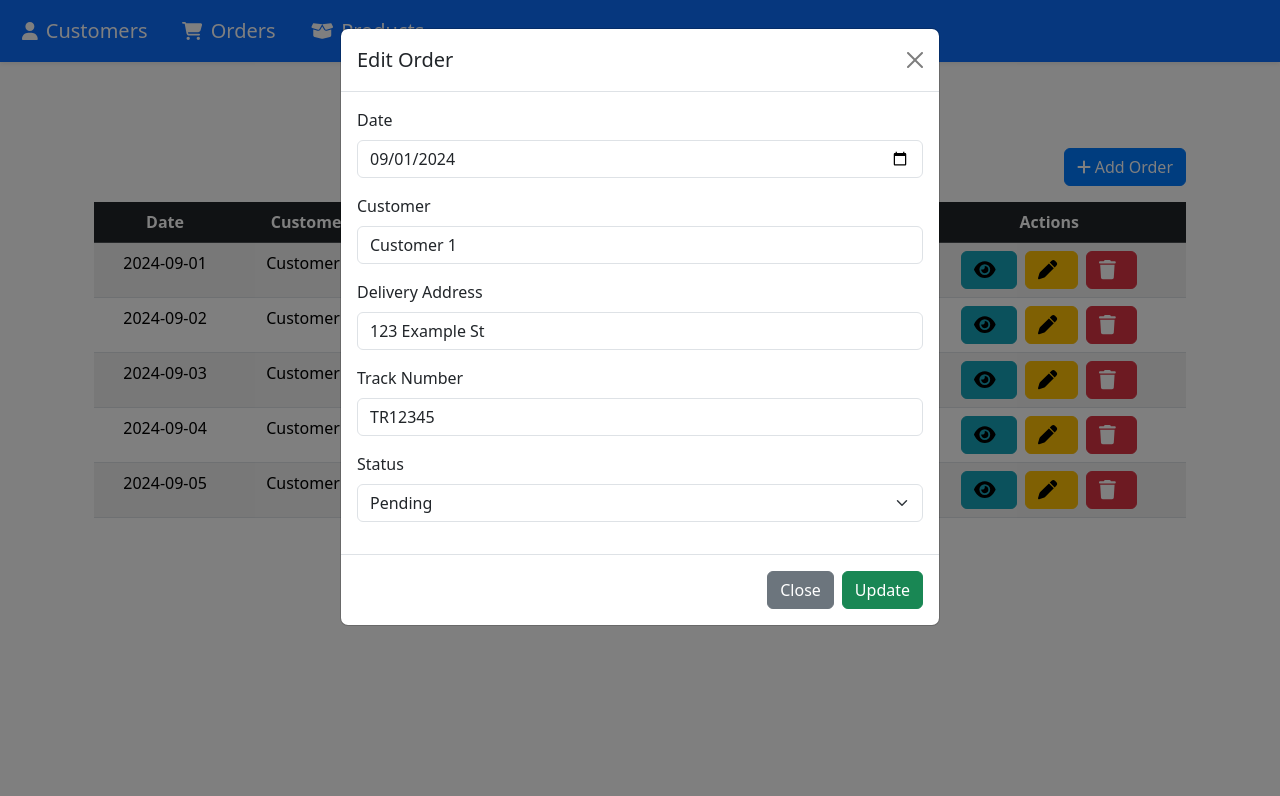
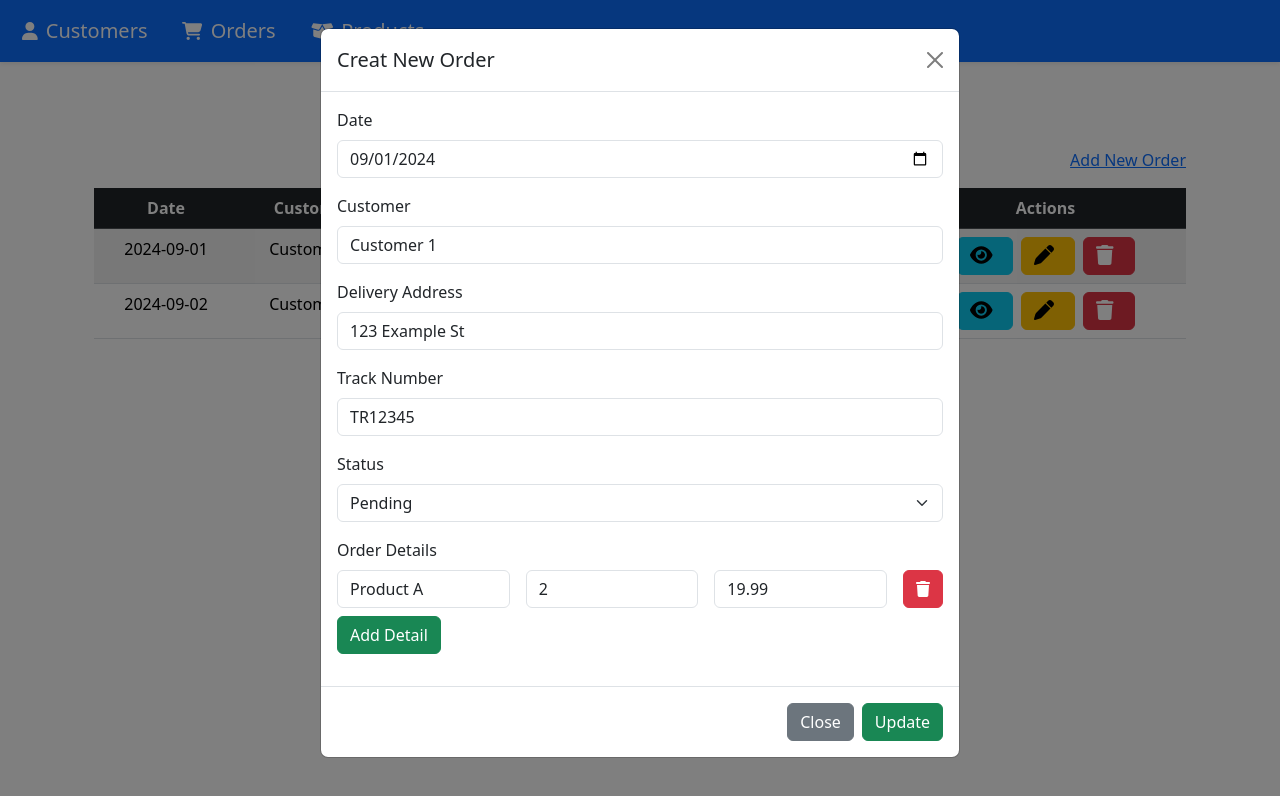
Before and after one commit to OusmaneLyDev/application-frontend-dynamique, a Vue app: page /orders in a window 1280 px wide. Both pictures are taken after a click on the button 1051 px from the left and 270 px from the top of the page. Shown: the top 796 px of the page. Built offline with nearby package versions, Linux system fonts and the light colour scheme.

Commit message:
Mise a jour du README

```diff
--- a/src/components/orders/AddOrder.vue
+++ b/src/components/orders/AddOrder.vue
@@ -1,47 +1,121 @@
+<template>
+  <div class="container">
+    <!-- <div class="row"> -->
+      <form class="row g-3">
+        <div class="btn-right-action mt-4 mb-4 d-flex justify-content-end">
+          <RouterLink
+            type="button"
+            class="btn btn-secondary mx-4"
+            :to="{ name: 'AddOrder' }"
+          >
+            Return to Order
+          </RouterLink>
+          <button type="button" class="btn btn-primary">Submit</button>
+        </div>
+        <div class="col-md-6">
+          <label for="date" class="form-label">Date</label>
+          <input type="date" class="form-control" id="date" />
+        </div>
+        <div class="col-md-6">
+          <label for="address" class="form-label">Delivery Address</label>
+          <input type="text" class="form-control" id="address" />
+        </div>
+        <div class="col-md-6">
+          <label for="name" class="form-label">Customer Name</label>
+          <input type="text" class="form-control" id="name" />
+        </div>
+        <div class="col-md-6">
+          <label for="trackNumer" class="form-label">Track Number</label>
+          <input type="text" class="form-control" id="trackNumer" />
+        </div>
+        <div class="col-md-6 offset-6">
+          <label for="status" class="form-label">Order Status</label>
+          <select class="form-select" aria-label="Default select example">
+            <option selected></option>
+            <option value="1">Processing</option>
+            <option value="2">Shipped</option>
+            <option value="3">Delivered</option>
+          </select>
+        </div>
+      </form>
+    <!-- </div> -->
+    <RouterView />
+
+    <div class="row mt-5 mx-1">
+      <h2 class="mx-0">Order Details</h2>
+      <table class="table table-bordered">
+        <thead>
+          <tr>
+            <th scope="col">Product</th>
+            <th scope="col">Quantity</th>
+            <th scope="col">Price</th>
+            <th scope="col">Actions</th>
+          </tr>
+        </thead>
+        <tbody>
+          <tr v-for="(detail, index) in orderDetail" :key="index">
+            <td>
+              <select
+                class="form-select"
+                v-model="product"
+                aria-label="Default select example"
+              >
+                <option selected>{{ detail.product }}</option>
+                <option value="1">Processing</option>
+                <option value="2">Shipped</option>
+                <option value="3">Delivered</option>
+              </select>
+            </td>
+            <td>
+              <input type="number" class="form-control" v-model="quantity" />
+            </td>
+            <td>
+              <input type="number" class="form-control" v-model="price" />
+            </td>
+            <td>
+              <button @click="removeDetail(index)" class="btn btn-danger">
+                Add New Detail
+              </button>
+            </td>
+          </tr>
+
+          <tr>
+            <td colspan="4">
+              <button @click="addDetail" class="btn btn-success">
+                Add New Detail
+              </button>
+            </td>
+          </tr>
+        </tbody>
+      </table>
+    </div>
+  </div>
+</template>
+
 <script setup>
-import { ref } from 'vue';
-import axios from 'axios';
+import { RouterLink, RouterView } from "vue-router";
+import { ref } from "vue";
+const product = ref("");
+const quantity = ref(1);
+const price = ref(0);
 
-const customerId = ref('');
-const productId = ref('');
-const date = ref('');
+const orderDetail = ref([{ product: "Product 1", quantity: 2, price: 25.0 }]);
 
-const addOrder = async () => {
-  const order = {
-    customerId: customerId.value,
-    productId: productId.value,
-    date: date.value,
-  };
-  await axios.post('/api/orders', order);
-  resetForm();
-};
+function addDetail() {
+  orderDetail.value.push({
+    product: product.value,
+    quantity: quantity.value,
+    price: price.value,
+  });
+}
 
-const resetForm = () => {
-  customerId.value = '';
-  productId.value = '';
-  date.value = '';
-};
+function removeDetail(index) {
+  if (orderDetail.value.length > 1) {
+    orderDetail.value.splice(index, 1);
+  } else {
+    alert("You cannot delete the last remaining detail.");
+  }
+}
 </script>
 
-<template>
-  <div>
-    <h2>Ajouter une commande</h2>
-    <form @submit.prevent="addOrder">
-      <div class="mb-3">
-        <label for="customerId" class="form-label">ID du client</label>
-        <input id="customerId" class="form-control" v-model="customerId" />
-      </div>
-      <div class="mb-3">
-        <label for="productId" class="form-label">ID du produit</label>
-        <input id="productId" class="form-control" v-model="productId" />
-      </div>
-      <div class="mb-3">
-        <label for="date" class="form-label">Date</label>
-        <input id="date" type="date" class="form-control" v-model="date" />
-      </div>
-      <button type="submit" class="btn btn-primary">
-        Ajouter
-      </button>
-    </form>
-  </div>
-</template>
+<style scoped></style>
--- a/src/components/orders/ListOrders.vue
+++ b/src/components/orders/ListOrders.vue
@@ -1,6 +1,6 @@
 <script setup>
 import { ref, onMounted } from 'vue';
-import axios from 'axios';
+
 
 const orders = ref([]);
 
--- a/src/main.ts
+++ b/src/main.ts
@@ -7,7 +7,6 @@ import FontAwesomeIcon from './plugins/fontawesome';
 
 const app = createApp(App);
 
-// Register FontAwesome globally
 app.component('font-awesome-icon', FontAwesomeIcon);
 
 app.use(router);
--- a/src/views/OrdersView.vue
+++ b/src/views/OrdersView.vue
@@ -1,11 +1,13 @@
 <template>
   <div class="container mt-4">
-      <h1 class="mb-4 title text-center">Order Management</h1>
+    <h1 class="mb-4 title text-center">List of orders</h1>
     <div class="d-flex justify-content-end mb-3">
-        <button class="btn btn-primary" @click="openModal">
+      <!-- <button class="btn btn-primary" @click="openModal">
         <font-awesome-icon :icon="['fas', 'plus']" />
-          Add Order
-        </button>
+        Add New Order
+      </button> -->
+
+      <router-link to="/AddOrder">Add New Order</router-link>
     </div>
     <div class="table-responsive">
       <table class="table table-striped table-hover text-center table-transparent">
@@ -44,10 +46,10 @@
 
     <!-- Modal for adding/editing -->
     <div v-if="showModal" class="modal d-block" tabindex="-1" style="background-color: rgba(0, 0, 0, 0.5);">
-        <div class="modal-dialog">
+      <div class="modal-dialog modal-md">
         <div class="modal-content">
           <div class="modal-header">
-              <h5 class="modal-title">{{ isEditMode ? 'Edit' : 'Add' }} Order</h5>
+            <h5 class="modal-title">{{ isEditMode ? 'Creat New' : 'Add' }} Order</h5>
             <button type="button" class="btn-close" @click="closeModal"></button>
           </div>
           <div class="modal-body">
@@ -78,6 +80,20 @@
                   <option value="Cancelled">Cancelled</option>
                 </select>
               </div>
+
+              <!-- Order Details Section -->
+              <div class="mb-3">
+                <label class="form-label">Order Details</label>
+                <div v-for="(detail, index) in formData.details" :key="index" class="detail-container d-flex mb-2 align-items-center">
+                  <input type="text" class="form-control me-2 flex-fill" v-model="detail.product" placeholder="Product" required />
+                  <input type="number" class="form-control me-2 flex-fill" v-model.number="detail.quantity" placeholder="Quantity" min="1" required />
+                  <input type="number" class="form-control me-2 flex-fill" v-model.number="detail.price" placeholder="Price" min="0" step="0.01" required />
+                  <button type="button" class="btn btn-danger" @click="removeDetail(index)">
+                    <font-awesome-icon :icon="['fas', 'trash']" />
+                  </button>
+                </div>
+                <button type="button" class="btn btn-success" @click="addDetail">Add Detail</button>
+              </div>
             </form>
           </div>
           <div class="modal-footer">
@@ -104,6 +120,12 @@
             <p><strong>Delivery Address:</strong> {{ selectedOrder?.deliveryAddress }}</p>
             <p><strong>Track Number:</strong> {{ selectedOrder?.trackNumber }}</p>
             <p><strong>Status:</strong> {{ selectedOrder?.status }}</p>
+            <h6>Order Details:</h6>
+            <ul>
+              <li v-for="(detail, index) in selectedOrder?.details" :key="index">
+                {{ detail.product }} - Quantity: {{ detail.quantity }}, Price: {{ detail.price }}
+              </li>
+            </ul>
           </div>
           <div class="modal-footer">
             <button type="button" class="btn btn-secondary" @click="closeAlert">Close</button>
@@ -119,17 +141,15 @@
 import { FontAwesomeIcon } from '@fortawesome/vue-fontawesome';
 
 const orders = ref([
-    { id: 1, date: '2024-09-01', customer: 'Customer 1', deliveryAddress: '123 Example St', trackNumber: 'TR12345', status: 'Pending' },
-    { id: 2, date: '2024-09-02', customer: 'Customer 2', deliveryAddress: '456 Example Ave', trackNumber: 'TR67890', status: 'Shipped' },
-    { id: 3, date: '2024-09-03', customer: 'Customer 3', deliveryAddress: '789 Example Rd', trackNumber: 'TR54321', status: 'Delivered' },
-    { id: 4, date: '2024-09-04', customer: 'Customer 4', deliveryAddress: '101 Example Blvd', trackNumber: 'TR98765', status: 'Cancelled' },
-    { id: 5, date: '2024-09-05', customer: 'Customer 5', deliveryAddress: '202 Example Lane', trackNumber: 'TR11223', status: 'Pending' }
+  { id: 1, date: '2024-09-01', customer: 'Customer 1', deliveryAddress: '123 Example St', trackNumber: 'TR12345', status: 'Pending', details: [{ product: 'Product A', quantity: 2, price: 19.99 }] },
+  { id: 2, date: '2024-09-02', customer: 'Customer 2', deliveryAddress: '456 Example Ave', trackNumber: 'TR67890', status: 'Shipped', details: [{ product: 'Product B', quantity: 1, price: 29.99 }] },
+  // Add more sample orders with details if needed
 ]);
 
 const showModal = ref(false);
 const showAlert = ref(false);
 const isEditMode = ref(false);
-  const formData = ref({ date: '', customer: '', deliveryAddress: '', trackNumber: '', status: '' });
+const formData = ref({ date: '', customer: '', deliveryAddress: '', trackNumber: '', status: '', details: [] });
 const selectedOrder = ref(null);
 
 const openModal = (order = null) => {
@@ -137,31 +157,24 @@
   showModal.value = true;
   if (order) {
     formData.value = { ...order };
-      selectedOrder.value = order;
   } else {
-      formData.value = { date: '', customer: '', deliveryAddress: '', trackNumber: '', status: '' };
+    formData.value = { date: '', customer: '', deliveryAddress: '', trackNumber: '', status: '', details: [] };
   }
 };
 
 const handleSubmit = () => {
   if (isEditMode.value) {
-      const index = orders.value.findIndex(o => o.id === selectedOrder.value.id);
-      if (index !== -1) {
-        orders.value[index] = { id: selectedOrder.value.id, ...formData.value };
-      }
+    const index = orders.value.findIndex(o => o.id === formData.value.id);
+    if (index !== -1) orders.value[index] = { ...formData.value };
   } else {
-      const newOrderId = orders.value.length + 1;
-      orders.value.push({ id: newOrderId, ...formData.value });
+    formData.value.id = Date.now(); // Unique ID for new orders
+    orders.value.push({ ...formData.value });
   }
   closeModal();
 };
 
-  const closeModal = () => {
-    showModal.value = false;
-  };
-
 const deleteOrder = (id) => {
-    orders.value = orders.value.filter(o => o.id !== id);
+  orders.value = orders.value.filter(order => order.id !== id);
 };
 
 const viewOrder = (order) => {
@@ -169,81 +182,43 @@
   showAlert.value = true;
 };
 
+const closeModal = () => {
+  showModal.value = false;
+};
+
 const closeAlert = () => {
   showAlert.value = false;
+};
+
+const addDetail = () => {
+  formData.value.details.push({ product: '', quantity: 1, price: 0 });
+};
+
+const removeDetail = (index) => {
+  formData.value.details.splice(index, 1);
 };
 </script>
 
 <style scoped>
-  /* Title Styling */
-  .title {
-    font-family: 'Arial', sans-serif;
-    color: #333;
-    font-size: 2rem;
-    font-weight: 600;
+.table-transparent {
+  background-color: transparent;
 }
 
-  /* Table Styling */
-  .table-transparent {
-    background-color: transparent;
-    border-collapse: collapse;
+.icon-custom {
+  font-size: 1.25rem;
 }
 
-  /* Button Styling */
-  .btn-primary {
-    background-color: #007bff;
-    border-color: #007bff;
-    font-size: 1rem;
-    font-weight: 500;
+.title {
+  font-size: 2rem;
 }
 
-  .btn-primary:hover {
-    background-color: #0056b3;
-    border-color: #004085;
+.detail-container {
+  display: flex;
+  align-items: center;
+  gap: 0.5rem;
 }
 
-  .btn-info {
-    background-color: #17a2b8;
-    border-color: #17a2b8;
-  }
-
-  .btn-info:hover {
-    background-color: #138496;
-    border-color: #117a8b;
-  }
-
-  .btn-warning {
-    background-color: #ffc107;
-    border-color: #ffc107;
-  }
-
-  .btn-warning:hover {
-    background-color: #e0a800;
-    border-color: #d39e00;
-  }
-
-  .btn-danger {
-    background-color: #dc3545;
-    border-color: #dc3545;
-  }
-
-  .btn-danger:hover {
-    background-color: #c82333;
-    border-color: #bd2130;
-  }
-
-  /* Modal Styling */
 .modal-dialog {
-    max-width: 600px;
-    margin: 1.75rem auto;
-  }
-
-  .modal-content {
-    border-radius: 0.5rem;
-  }
-
-  /* Icon Styling */
-  .icon-custom {
-    font-size: 1.2rem;
+  max-width: 50%; /* Adjust the modal width to be smaller */
 }
 </style>
--- a/src/views/ProductsView.vue
+++ b/src/views/ProductsView.vue
@@ -1,10 +1,10 @@
 <template>
   <div class="container mt-4">
-    <h1 class="mb-4 title">Product Management</h1>
+    <h1 class="mb-4 title">List of Products</h1>
     <div class="d-flex justify-content-end mb-3">
       <button class="btn btn-primary" @click="openModal">
         <font-awesome-icon :icon="['fas', 'plus']" />
-        Add Product
+        Add New Product
       </button>
     </div>
     <div class="table-responsive">
@@ -37,7 +37,7 @@
               <button class="btn btn-warning me-2" @click="openModal(product)">
                 <font-awesome-icon :icon="['fas', 'pen']" />
               </button>
-              <button class="btn btn-danger" @click="deleteProduct(product.id)">
+              <button class="btn btn-danger" @click="confirmDelete(product.id)">
                 <font-awesome-icon :icon="['fas', 'trash']" />
               </button>
             </td>
@@ -51,38 +51,44 @@
       <div class="modal-dialog modal-md modal-dialog-centered">
         <div class="modal-content rounded-4 shadow-lg">
           <div class="modal-header bg-primary text-white">
-            <h5 class="modal-title">{{ isEditMode ? 'Edit' : 'Add' }} Product</h5>
+            <h5 class="modal-title">{{ isEditMode ? 'Creat New' : 'Add' }} Product</h5>
             <button type="button" class="btn-close" @click="closeModal"></button>
           </div>
           <div class="modal-body">
             <form @submit.prevent="handleSubmit">
-              <div class="mb-3">
+              <div class="row">
+                <div class="col-md-12 mb-3">
                   <label for="productName" class="form-label">Product Name</label>
-                <input type="text" id="productName" class="form-control" v-model="formData.name" required />
+                  <input type="text" id="productName" class="form-control w-100" v-model="formData.name" required />
                 </div>
-              <div class="mb-3">
+                <div class="col-md-12 mb-3">
                   <label for="productDescription" class="form-label">Description</label>
-                <textarea id="productDescription" class="form-control" v-model="formData.description" required></textarea>
+                  <textarea id="productDescription" class="form-control w-100" v-model="formData.description" required></textarea>
                 </div>
-              <div class="mb-3">
+              </div>
+              <div class="row">
+                <div class="col-md-6 mb-3">
                   <label for="productPrice" class="form-label">Price</label>
-                <input type="number" id="productPrice" class="form-control" v-model.number="formData.price" required />
+                  <input type="number" id="productPrice" class="form-control w-100" v-model.number="formData.price" required />
                 </div>
-              <div class="mb-3">
+                <div class="col-md-6 mb-3">
                   <label for="productStock" class="form-label">Stock</label>
-                <input type="number" id="productStock" class="form-control" v-model.number="formData.stock" required />
+                  <input type="number" id="productStock" class="form-control w-100" v-model.number="formData.stock" required />
                 </div>
-              <div class="mb-3">
+              </div>
+              <div class="row">
+                <div class="col-md-6 mb-3">
                   <label for="productCategory" class="form-label">Category</label>
-                <input type="text" id="productCategory" class="form-control" v-model="formData.category" required />
+                  <input type="text" id="productCategory" class="form-control w-100" v-model="formData.category" required />
                 </div>
-              <div class="mb-3">
+                <div class="col-md-6 mb-3">
                   <label for="productBarcode" class="form-label">Barcode</label>
-                <input type="text" id="productBarcode" class="form-control" v-model="formData.barcode" required />
+                  <input type="text" id="productBarcode" class="form-control w-100" v-model="formData.barcode" required />
+                </div>
               </div>
               <div class="mb-3">
                 <label for="productStatus" class="form-label">Status</label>
-                <select id="productStatus" class="form-control" v-model="formData.status" required>
+                <select id="productStatus" class="form-control w-100" v-model="formData.status" required>
                   <option value="" disabled>Select Status</option>
                   <option value="In Stock">In Stock</option>
                   <option value="Out of Stock">Out of Stock</option>
@@ -93,8 +99,8 @@
           </div>
           <div class="modal-footer">
             <button type="button" class="btn btn-secondary" @click="closeModal">Close</button>
-            <button type="submit" class="btn btn-success" @click="handleSubmit">
-              {{ isEditMode ? 'Update' : 'Add' }}
+            <button type="submit" class="btn btn-primary" @click="handleSubmit">
+              {{ isEditMode ? 'Confirm' : 'Add' }}
             </button>
           </div>
         </div>
@@ -124,6 +130,25 @@
         </div>
       </div>
     </div>
+
+    <!-- Modal for delete confirmation -->
+    <div v-if="showDeleteModal" class="modal d-block" tabindex="-1" style="background-color: rgba(0, 0, 0, 0.8);">
+      <div class="modal-dialog modal-md modal-dialog-centered">
+        <div class="modal-content rounded-4 shadow-lg">
+          <div class="modal-header bg-danger text-white">
+            <h5 class="modal-title">Delete Confirmation</h5>
+            <button type="button" class="btn-close" @click="closeDeleteModal"></button>
+          </div>
+          <div class="modal-body">
+            <p>Are you sure you want to delete this product?</p>
+          </div>
+          <div class="modal-footer">
+            <button type="button" class="btn btn-secondary" @click="closeDeleteModal">Cancel</button>
+            <button type="button" class="btn btn-danger" @click="deleteProduct">Delete</button>
+          </div>
+        </div>
+      </div>
+    </div>
   </div>
 </template>
 
@@ -134,79 +159,99 @@ import { FontAwesomeIcon } from '@fortawesome/vue-fontawesome';
 const products = ref([
   { id: 1, name: 'Product 1', description: 'Description 1', price: 19.99, stock: 10, category: 'Category 1', barcode: '1234567890', status: 'In Stock' },
   { id: 2, name: 'Product 2', description: 'Description 2', price: 29.99, stock: 5, category: 'Category 2', barcode: '0987654321', status: 'Out of Stock' },
-  { id: 3, name: 'Product 3', description: 'Description 3', price: 15.49, stock: 7, category: 'Category 3', barcode: '1122334455', status: 'In Stock' },
-  { id: 4, name: 'Product 4', description: 'Description 4', price: 22.99, stock: 0, category: 'Category 4', barcode: '2233445566', status: 'Out of Stock' },
-  { id: 5, name: 'Product 5', description: 'Description 5', price: 40.00, stock: 12, category: 'Category 5', barcode: '3344556677', status: 'In Stock' },
-  { id: 6, name: 'Product 6', description: 'Description 6', price: 11.99, stock: 9, category: 'Category 6', barcode: '4455667788', status: 'Discontinued' }
+  { id: 3, name: 'Product 3', description: 'Description 3', price: 9.99, stock: 0, category: 'Category 3', barcode: '1122334455', status: 'Discontinued' },
 ]);
 
 const showModal = ref(false);
+const showDeleteModal = ref(false);
 const showDetailsModal = ref(false);
 const isEditMode = ref(false);
-const formData = ref({ name: '', description: '', price: 0, stock: 0, category: '', barcode: '', status: '' });
 const selectedProduct = ref(null);
+const productToDelete = ref(null);
+const formData = ref({
+  name: '',
+  description: '',
+  price: 0,
+  stock: 0,
+  category: '',
+  barcode: '',
+  status: '',
+});
 
 const openModal = (product = null) => {
-  isEditMode.value = !!product;
   showModal.value = true;
   if (product) {
+    isEditMode.value = true;
     formData.value = { ...product };
-    selectedProduct.value = product;
   } else {
-    formData.value = { name: '', description: '', price: 0, stock: 0, category: '', barcode: '', status: '' };
+    isEditMode.value = false;
+    resetForm();
   }
-};
-
-const handleSubmit = () => {
-  if (isEditMode.value) {
-    const index = products.value.findIndex(p => p.id === formData.value.id);
-    if (index !== -1) products.value[index] = { ...formData.value };
-  } else {
-    formData.value.id = products.value.length + 1;
-    products.value.push({ ...formData.value });
-  }
-  showModal.value = false;
-};
-
-const deleteProduct = id => {
-  products.value = products.value.filter(product => product.id !== id);
 };
 
 const closeModal = () => {
   showModal.value = false;
 };
 
-const viewProduct = product => {
+const openDeleteModal = () => {
+  showDeleteModal.value = true;
+};
+
+const closeDeleteModal = () => {
+  showDeleteModal.value = false;
+  productToDelete.value = null;
+};
+
+const resetForm = () => {
+  formData.value = {
+    name: '',
+    description: '',
+    price: 0,
+    stock: 0,
+    category: '',
+    barcode: '',
+    status: '',
+  };
+};
+
+const handleSubmit = () => {
+  if (isEditMode.value) {
+    // Update product
+    const index = products.value.findIndex(p => p.id === formData.value.id);
+    if (index !== -1) {
+      products.value.splice(index, 1, { ...formData.value });
+    }
+  } else {
+    // Add new product
+    formData.value.id = products.value.length + 1;
+    products.value.push({ ...formData.value });
+  }
+  closeModal();
+};
+
+const confirmDelete = (productId) => {
+  productToDelete.value = productId;
+  openDeleteModal();
+};
+
+const deleteProduct = () => {
+  products.value = products.value.filter(p => p.id !== productToDelete.value);
+  closeDeleteModal();
+};
+
+const viewProduct = (product) => {
   selectedProduct.value = product;
   showDetailsModal.value = true;
 };
 
 const closeDetailsModal = () => {
   showDetailsModal.value = false;
+  selectedProduct.value = null;
 };
 </script>
 
-<style scoped>
-.table-striped > tbody > tr:nth-of-type(odd) {
-  background-color: #f9f9f9;
-}
+<style>
 .title {
-  font-size: 2rem;
-  font-weight: 700;
   text-align: center;
 }
-.modal-md {
-  max-width: 600px;
-}
-.modal-content {
-  border-radius: 1rem;
-  padding: 1rem;
-}
-.modal-header {
-  border-bottom: none;
-}
-.modal-footer {
-  border-top: none;
-  justify-content: space-between;
-}
 </style>
```
Also changed, not shown: src/components/orders/OrderDetails.vue (+21 -0 lines), src/router/index.js (+18 -1 lines), src/shims-vue.d.ts (added, +8 -0 lines), src/views/CustomersView.vue (+12 -8 lines), 1 other file (tests, documents, lock files or other folders). Lines whose indentation alone changed are shown as unchanged.
